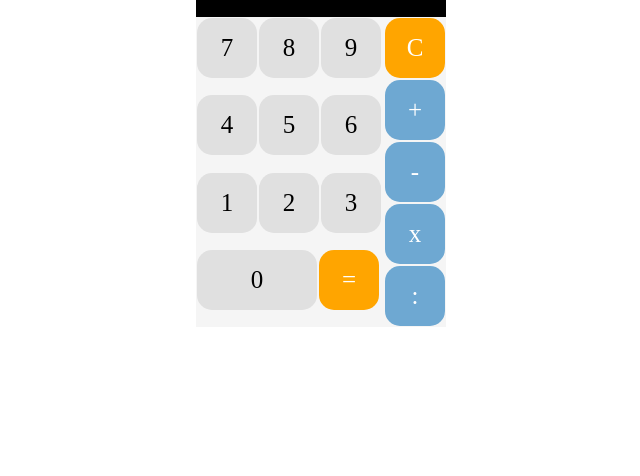
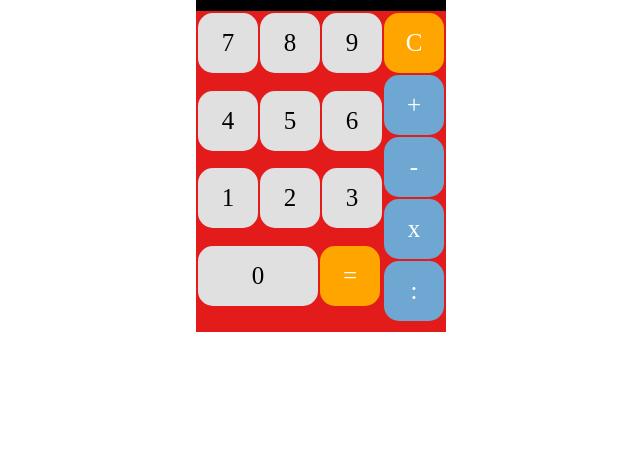
Before and after one commit to gianlivio/Simple-calculator, a plain HTML site: page index.html in a window 1280 px wide. Shown: the part 324-800 px from the top of the page, without its empty margins (319-959 px from the left). Drawn offline with Linux system fonts and the light colour scheme; a web font is replaced by a local one.

Commit message:
add: some padding bot

```diff
--- a/css/style.css
+++ b/css/style.css
@@ -23,7 +23,7 @@ body {
 
 /* intestazione con logo */
 .header {
-    background-color: whitesmoke;
+    background-color: rgb(228, 27, 27);
     color: #333;
     text-align: center;
     font-family: 'Seven Segment';
@@ -49,8 +49,11 @@ body {
 
 /* tastierino */
 .tastierino {
+    padding: 1px;
+    padding-bottom: 10px;
     display: flex;
-    background-color: whitesmoke;
+    border-bottom-left-radius: 15px;
+    border-bottom-right-radius: 15px;
 }
 
 /* colonna sinistra */
@@ -67,6 +70,8 @@ body {
 
 /* tasti */
 .button {
+    padding:15px;
+
     width: 60px;
     height: 60px;
     font-family: 'Seven Segment';
```
Also changed, not shown: index.html (+4 -1 lines).
